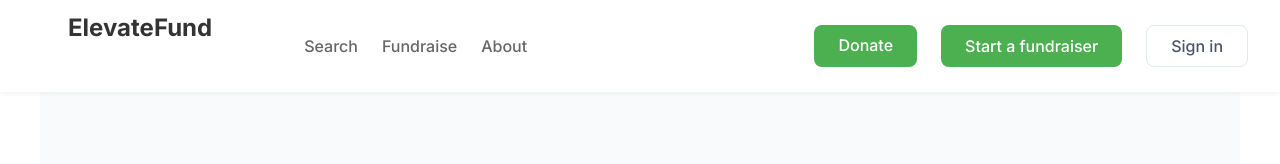
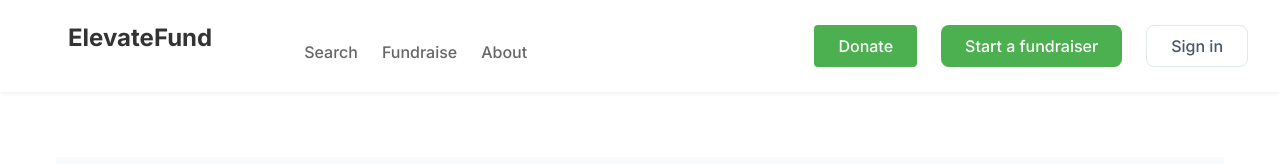
Before and after one commit to yaswanth5019k/ElevateFund, a React (Vite) app: page / in a window 1280 px wide. Shown: the top 164 px of the page. Built offline with nearby package versions, Linux system fonts and the light colour scheme.

Commit message:
fixed the donate button

```diff
--- a/src/App.css
+++ b/src/App.css
@@ -190,11 +190,11 @@ main {
   height: 92px;
 }
 
-.navbar-left,
-.navbar-right {
+.navbar-left {
   display: flex;
   align-items: center;
   gap: 1.5rem;
+  padding-top: 12px;
 }
 
 .logo {
@@ -203,6 +203,14 @@ main {
   color: #333;
   text-decoration: none;
   margin-right: 2rem;
+  position: relative;
+  top: 4px;
+}
+
+.navbar-right {
+  display: flex;
+  align-items: center;
+  gap: 1.5rem;
 }
 
 .nav-links {
@@ -233,16 +241,23 @@ main {
 }
 
 .btn-donate {
-  background-color: #4CAF50;
+  background: #4CAF50;
   color: white;
   border: none;
-  border-radius: 8px;
+  border-radius: 4px;
+  padding: 0.75rem 1.5rem;
+  font-size: 1rem;
   cursor: pointer;
+  text-decoration: none;
+  display: inline-flex;
+  align-items: center;
+  justify-content: center;
   transition: background-color 0.2s ease;
 }
 
 .btn-donate:hover {
-  background-color: #388E3C;
+  background: #388E3C;
+  text-decoration: none;
 }
 
 .btn-primary {
--- a/src/App.jsx
+++ b/src/App.jsx
@@ -1,5 +1,5 @@
 import React, { useState } from 'react'
-import { BrowserRouter as Router, Routes, Route, Link } from 'react-router-dom'
+import { BrowserRouter as Router, Routes, Route, Link, useNavigate } from 'react-router-dom'
 import Hero from './components/Hero'
 import Footer from './components/Footer'
 import StartProject from './components/StartProject/StartProject'
@@ -36,7 +36,9 @@ function App() {
             </div>
 
             <div className="navbar-right">
-              <Link to="/donate" className="btn-donate">Donate</Link>
+              <Link to="/donate" className="btn-donate">
+                Donate
+              </Link>
               <button
                 className="btn-primary"
                 onClick={handleStartProject}
@@ -55,10 +57,10 @@ function App() {
 
         <Routes>
           <Route path="/" element={
-            <>
+            <main className="main-content">
               <Hero />
               <Footer />
-            </>
+            </main>
           } />
           <Route path="/donate" element={<Donate />} />
         </Routes>
```
